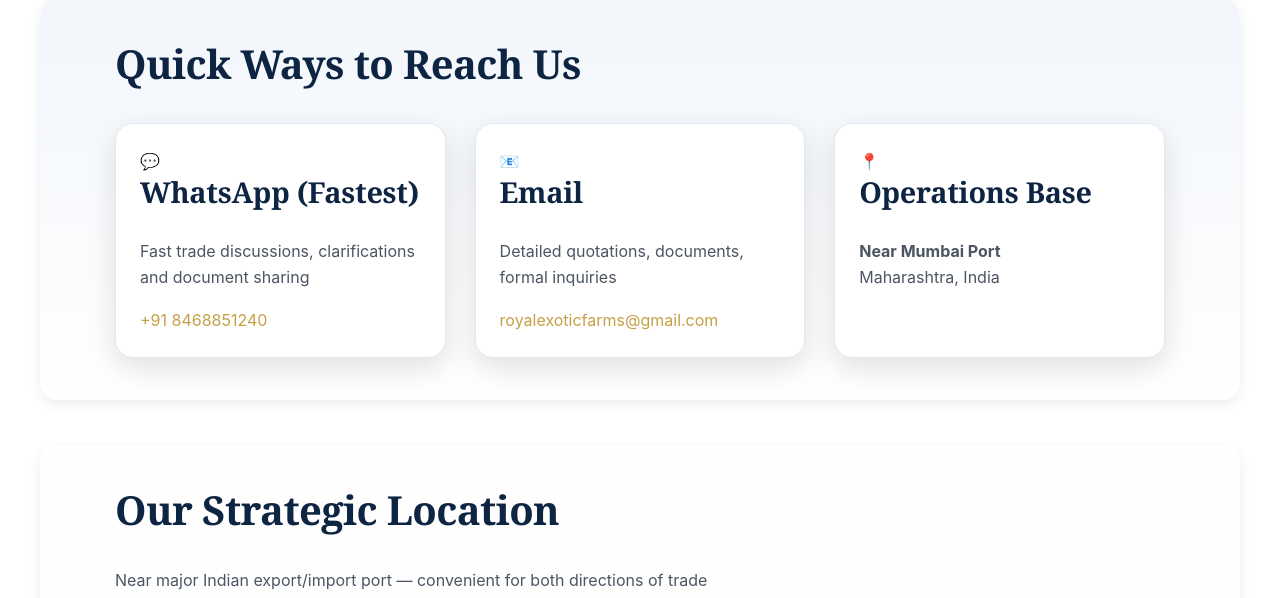
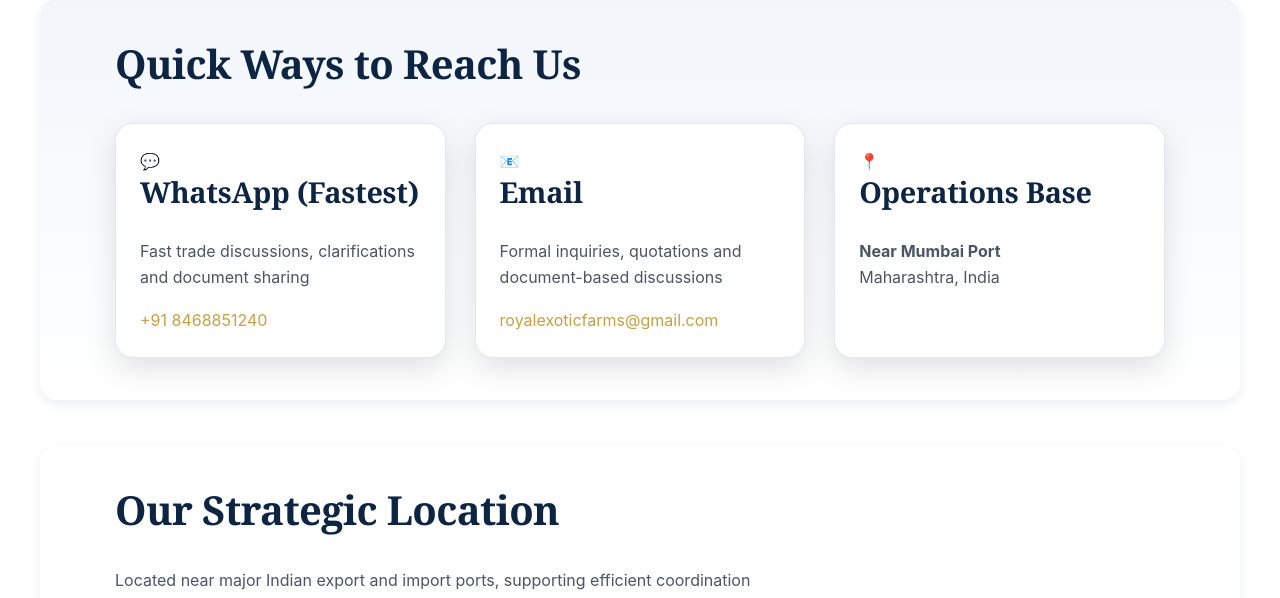
Before and after one commit to ITwArRiOr001/Royal-Exotic-Farms, a Flask app: page /contact in a window 1280 px wide. Shown: the part 1526-2124 px from the top of the page. Run offline with Flask 3, Linux system fonts and the light colour scheme.

Commit message:
Update contact.html

```diff
--- a/templates/contact.html
+++ b/templates/contact.html
@@ -206,7 +206,7 @@
           <div class="card-content">
             <div class="channel-icon">📧</div>
             <h3>Email</h3>
-            <p>Detailed quotations, documents, formal inquiries</p>
+            <p>Formal inquiries, quotations and document-based discussions</p>
             <a href="mailto:royalexoticfarms@gmail.com">
               royalexoticfarms@gmail.com
             </a>
@@ -233,7 +233,7 @@
   <div class="surface">
     <div class="surface-inner">
       <h2>Our Strategic Location</h2>
-      <p>Near major Indian export/import port — convenient for both directions of trade</p>
+      <p>Located near major Indian export and import ports, supporting efficient coordination for inbound and outbound trade.</p>
 
       <div class="map-wrapper">
         <iframe
@@ -251,7 +251,7 @@
 </section>
 
 <!-- Contact Form -->
-<section aria-label="Contact form">
+<section aria-label="Contact form" id="contact-form">
   <div class="surface">
     <div class="surface-inner">
       <h2>Send Us Your Message</h2>
@@ -287,8 +287,8 @@
   <a href="#contact-form" class="cta-btn primary">Send Us a Message</a>
 </div>
         <p class="form-note">
-          🔒 Your details are treated with complete confidentiality
-        </p>
+  Your contact details are treated with strict confidentiality.
+</p>
       </form>
     </div>
   </div>
```
